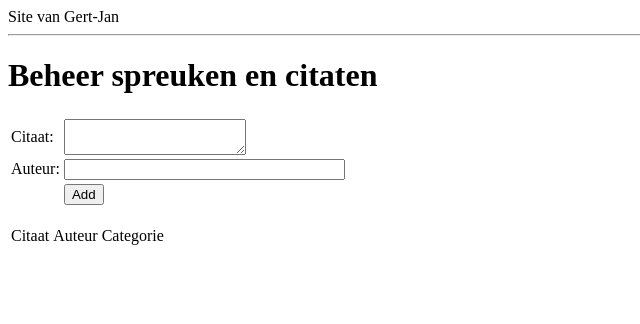
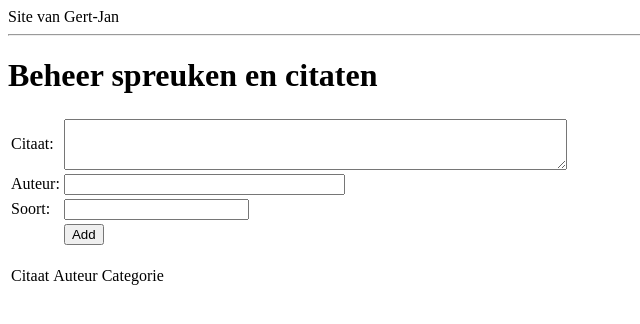
Before and after one commit to gjschutte/gjapp, a Flask app: page /beheer in a window 1280 px wide. Shown: the top 324 px of the page, without its empty margins (0-640 px from the left). Run offline with Flask 2, Linux system fonts and the light colour scheme; data that the repository does not hold is empty; parts of the project's set-up code (start-up, migrations or seed data) failed here and were passed over.

Commit message:
Domein toegevoegd

```diff
--- a/app/forms.py
+++ b/app/forms.py
@@ -1,7 +1,14 @@
 from flask.ext.wtf import Form
 from wtforms import StringField, TextAreaField
+from wtforms.ext.sqlalchemy.orm import QuerySelectField
 from wtforms.validators import DataRequired, Length
+from .models import Domein
+
+def domeinen():
+	return Domein.query.filter_by(soort='Spreuk').order_by(Domein.omschrijving).all()
 
 class SpreukForm(Form):
 	body = TextAreaField('body', validators=[Length(min=0, max=140)])
 	auteur = StringField('auteur')
+
+	soort = QuerySelectField('soort', query_factory=domeinen, get_label="omschrijving", allow_blank=False)
--- a/app/templates/beheer.html
+++ b/app/templates/beheer.html
@@ -8,7 +8,7 @@
 		<table>
 			<tr>
 				<td>Citaat:</td>
-				<td>{{ form.body(size=140, maxlength=140) }}</td>
+				<td>{{ form.body(cols="60", rows="3") }}</td>
 			</tr>
 			{% for error in form.body.errors %}
 			<span style="color: red;">[{{ error }}]</span><br>
@@ -16,6 +16,10 @@
 			<tr>
 				<td>Auteur:</td>
 				<td>{{ form.auteur(size=32, maxlength=32) }}</td>
+			</tr>
+			<tr>
+				<td>Soort:</td>
+				<td>{{ form.soort }}</td>
 			</tr>
 			<tr>
 				<td></td>
--- a/app/views.py
+++ b/app/views.py
@@ -2,11 +2,13 @@ from flask import render_template, redirect, session, url_for
 from app import app, db
 from .forms import SpreukForm
 from .models import Spreuk, Domein
+import random
 
 @app.route('/')
 @app.route('/index')
 def index():
-	spreuk = Spreuk.query.first()
+	rand = random.randrange(0, Spreuk.query.count())
+	spreuk = Spreuk.query[rand]
 
 	return render_template('index.html',
 							title='Home',
@@ -17,7 +19,7 @@ def beheer():
 	form = SpreukForm()
 	if form.validate_on_submit():
 		d = Domein.query.get(2)
-		spreuk = Spreuk(body=form.body.data, auteur=form.auteur.data, domain=d)
+		spreuk = Spreuk(body=form.body.data, auteur=form.auteur.data, domain=form.soort.data)
 		db.session.add(spreuk)
 		db.session.commit()
 		return redirect(url_for('beheer'))
```
Also changed, not shown: gjapp.db, 1 other file.
